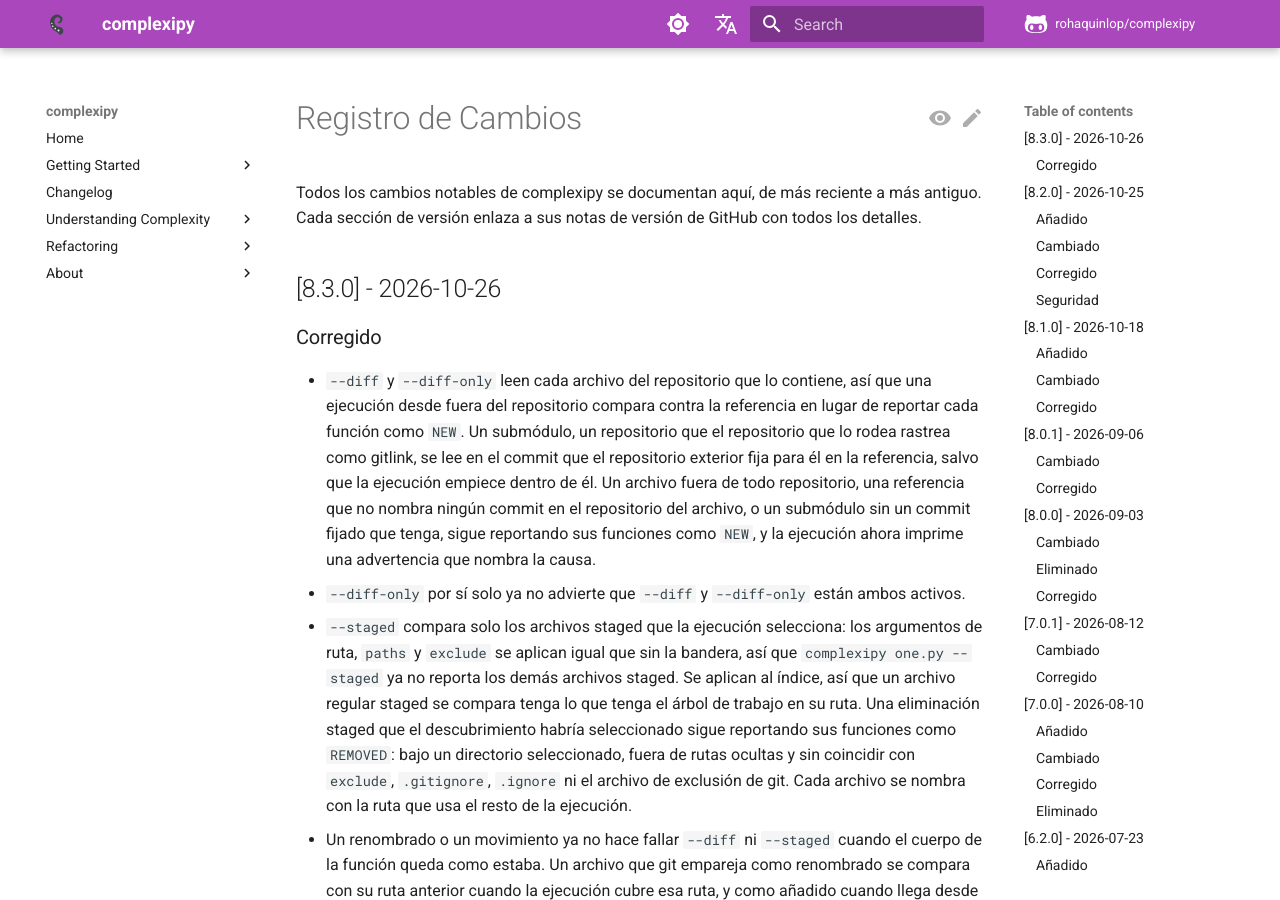
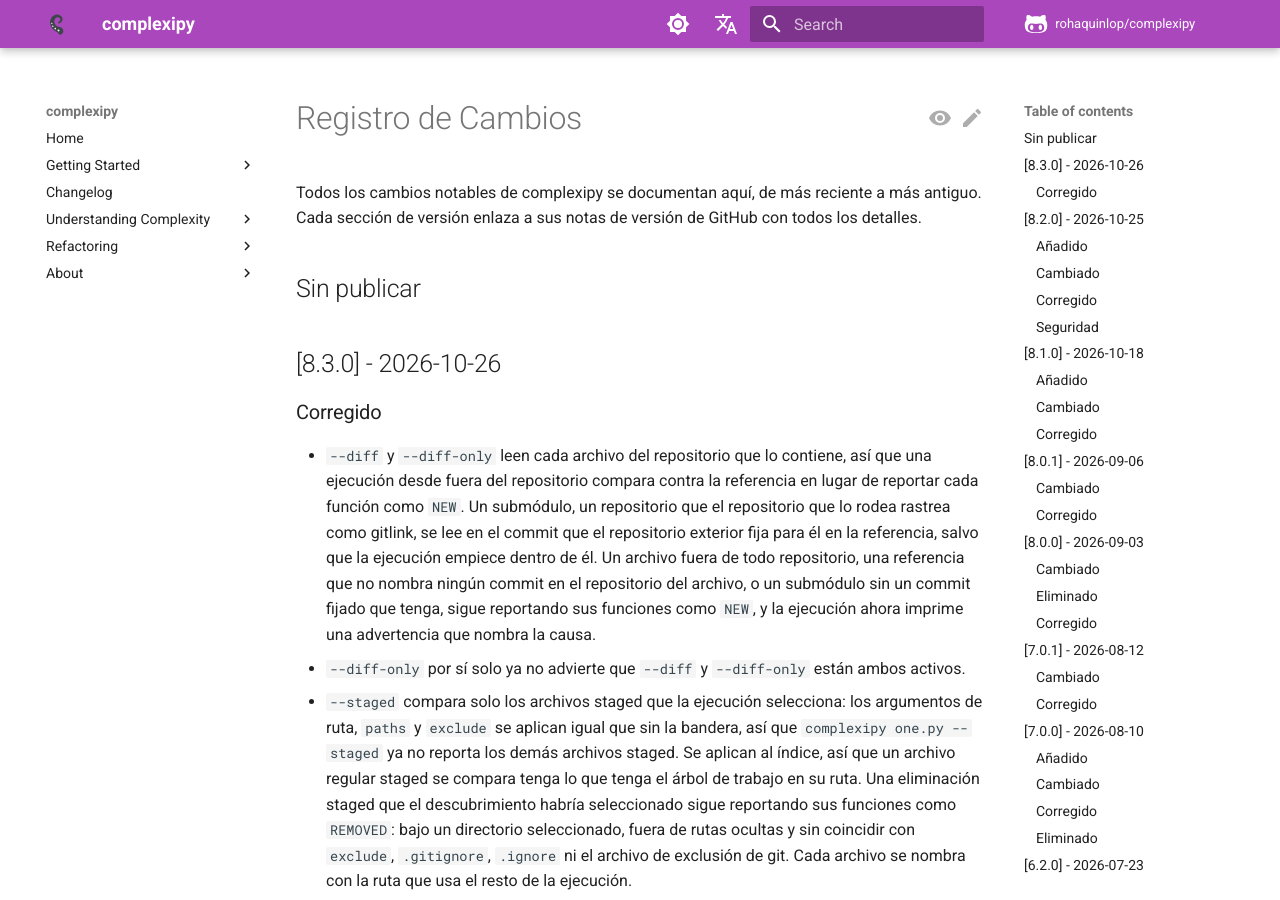
Before and after one commit to rohaquinlop/complexipy, an MkDocs documentation site: the page built from docs/es/changelog.md, in a window 1280 px wide and 900 px high. Built offline with MkDocs 1.6.1 and Material for MkDocs 9.7.7, drawn with Linux system fonts in a browser that asks for light colours; comment, search, counter and statistics services are not loaded.

Commit message:
docs(changelog): keep an empty unreleased section

```diff
--- a/docs/es/changelog.md
+++ b/docs/es/changelog.md
@@ -3,6 +3,8 @@
 Todos los cambios notables de complexipy se documentan aquí, de más reciente
 a más antiguo. Cada sección de versión enlaza a sus notas de versión de
 GitHub con todos los detalles.
+
+## Sin publicar
 
 ## [8.3.0] - 2026-10-26
 
```
Also changed, not shown: CHANGELOG.md (+2 -0 lines).
